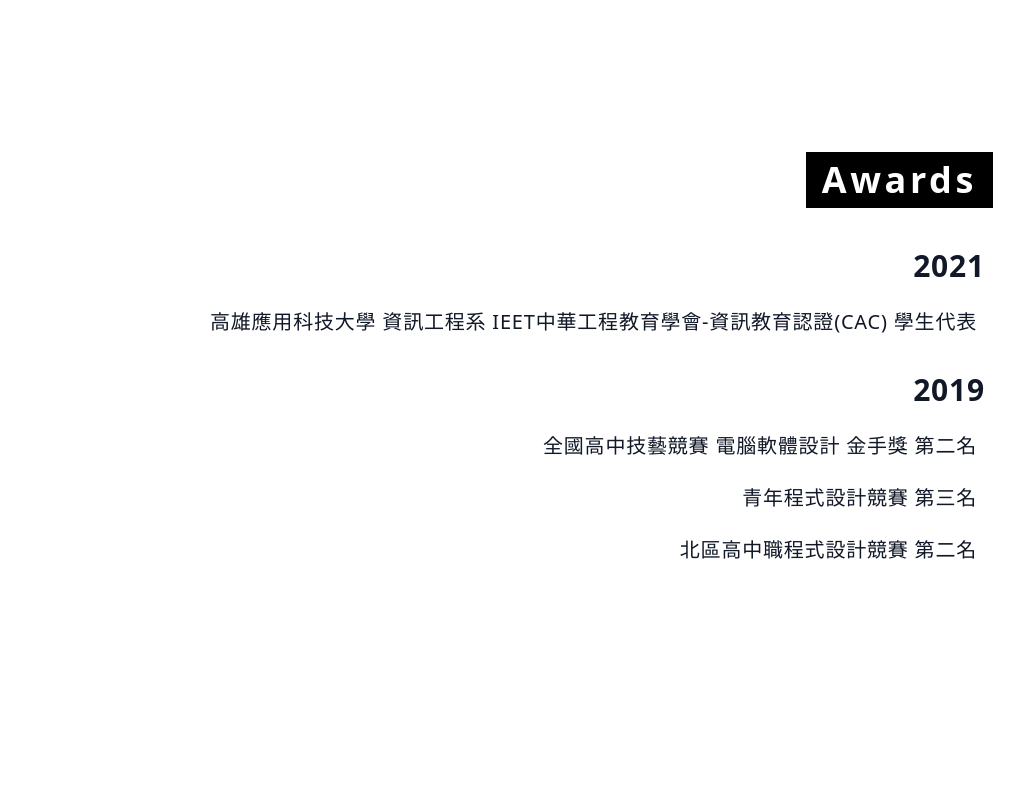
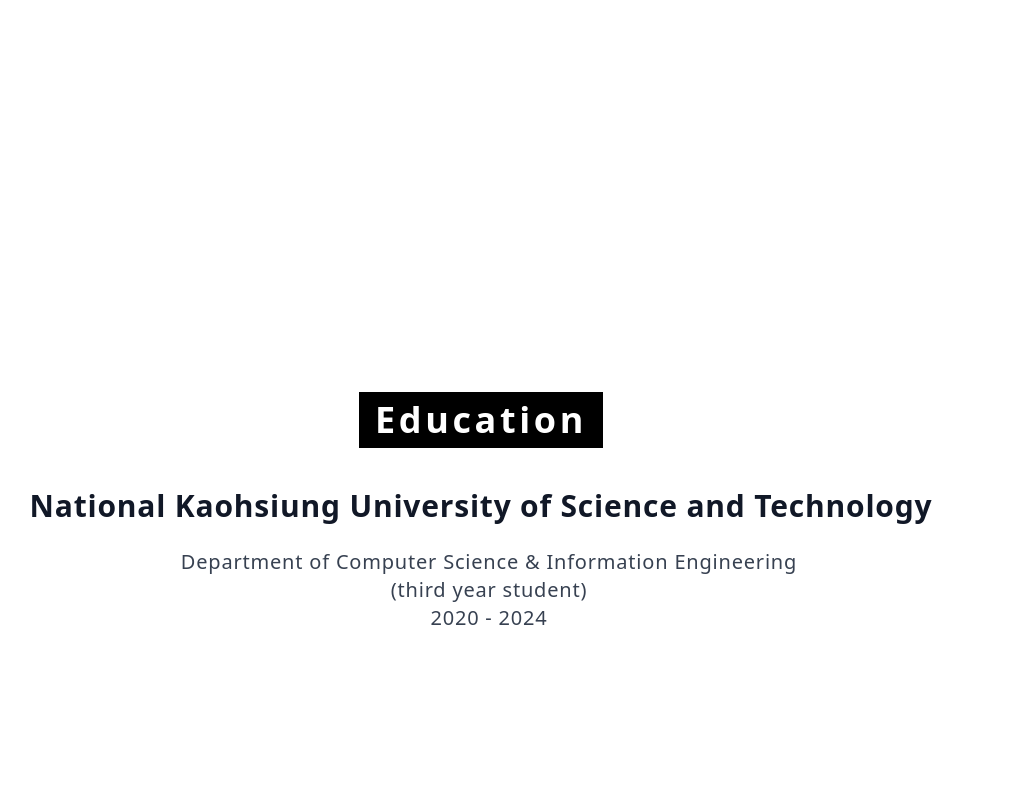
Before and after one commit to Kevin-MoonNight/profile, a Next.js app: page / in a window 1280 px wide. Shown: the part 680-1480 px from the top of the page, without its empty margins (159-1183 px from the left). Built offline with nearby package versions, Linux system fonts and the light colour scheme.

Commit message:
feat:Add education page

```diff
--- /dev/null
+++ b/components/Education.tsx
@@ -0,0 +1,30 @@
+import Container from "./container";
+
+const Education = () => {
+    return (
+        <Container className="flex items-center justify-center">
+            <div className="w-full max-w-5xl select-none">
+                <div className="font-sans antialiased leading-normal tracking-wider text-center text-gray-900">
+                    <h2 className="px-4 py-2 mx-auto text-4xl font-bold tracking-widest text-white bg-black max-w-min">
+                        Education
+                    </h2>
+                    <div className="p-2 mt-8">
+                        <h3 className="text-3xl font-semibold">
+                            National Kaohsiung University of Science and Technology
+                        </h3>
+
+                        <div className="mt-4 space-y-2 text-xl text-gray-700">
+                            <p className="p-2 ml-4">
+                                Department of Computer Science & Information Engineering<br />
+                                (third year student)<br />
+                                2020 - 2024
+                            </p>
+                        </div>
+                    </div>
+                </div>
+            </div>
+        </Container>
+    );
+};
+
+export default Education;
--- a/pages/index.tsx
+++ b/pages/index.tsx
@@ -1,6 +1,7 @@
 import type { NextPage } from 'next';
 import Head from 'next/head';
 import Awards from '../components/Awards';
+import Education from '../components/Education';
 import Profile from '../components/profile';
 import Skills from '../components/skills';
 
@@ -15,6 +16,8 @@
 
 			<Profile />
 
+			<Education />
+
 			<Awards />
 
 			<Skills />
```
